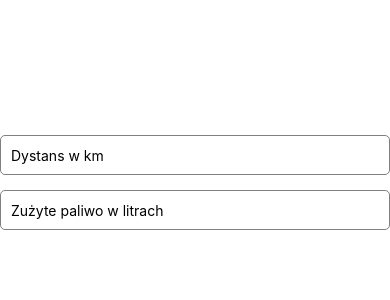
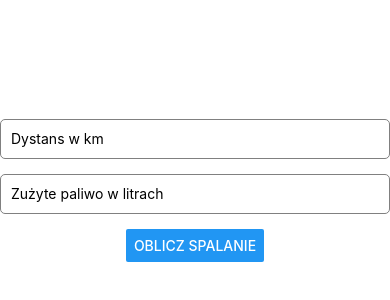
Before and after one commit to szymon-sowinski/Kalkulator-spalania, a React Native app: screen / in a window 390 px wide. Shown: the part 232-532 px from the top of the page. Built offline with nearby package versions, Linux system fonts and the light colour scheme.

Commit message:
calculate fuel consumption and save data to database

```diff
--- a/App.js
+++ b/App.js
@@ -1,5 +1,5 @@
 import { StatusBar } from 'expo-status-bar';
-import { StyleSheet, Text, View, TextInput } from 'react-native';
+import { StyleSheet, Text, View, TextInput, Button } from 'react-native';
 import { db } from './firebaseConfig';
 import { collection, getDocs } from 'firebase/firestore';
 import { useState } from 'react';
@@ -9,6 +9,33 @@ export default function App() {
   const [distance, setDistance] = useState('');
   const [fuelUsed, setFuelUsed] = useState('');
 
+
+  const handleSubmit = async () => {
+    const distanceNum = parseFloat(distance);
+    const fuelUsedNum = parseFloat(fuelUsed);
+
+    if (isNaN(distanceNum) || isNaN(fuelUsedNum) || distanceNum <= 0 || fuelUsedNum <= 0) {
+      alert('Podaj prawidłowe wartości dla dystansu i zużycia paliwa.');
+      return;
+    }
+
+    const fuelConsumptionPer100km = (fuelUsedNum / distanceNum) * 100;
+
+    try {
+      await addDoc(collection(db, 'spalanie'), {
+        distance: distanceNum,
+        fuelUsed: fuelUsedNum,
+        fuelConsumptionPer100km: fuelConsumptionPer100km,
+        createdAt: new Date()
+      });
+
+      setDistance('');
+      setFuelUsed('');
+    } catch (error) {
+      console.error('Błąd zapisu do Firestore:', error);
+      alert('Nie udało się zapisać danych.');
+    }
+  };
 
   return (
     <View style={styles.container}>
@@ -25,6 +52,10 @@ export default function App() {
         keyboardType="numeric"
         value={fuelUsed}
         onChangeText={setFuelUsed}
+      />
+      <Button
+        title="Oblicz spalanie"
+        onPress={handleSubmit}
       />
     </View>
   );
@@ -46,5 +77,4 @@ const styles = StyleSheet.create({
     paddingHorizontal: 10,
     borderRadius: 5,
   },
-
 });
```
